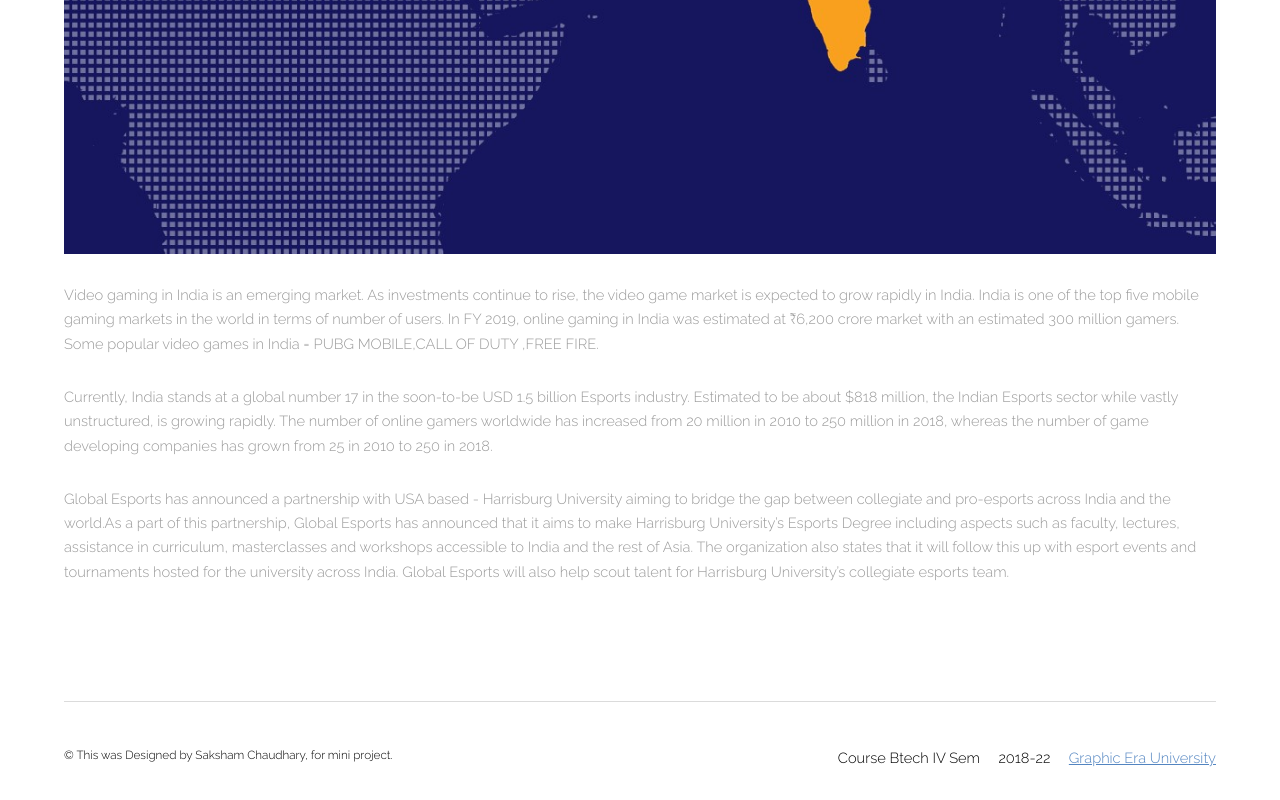
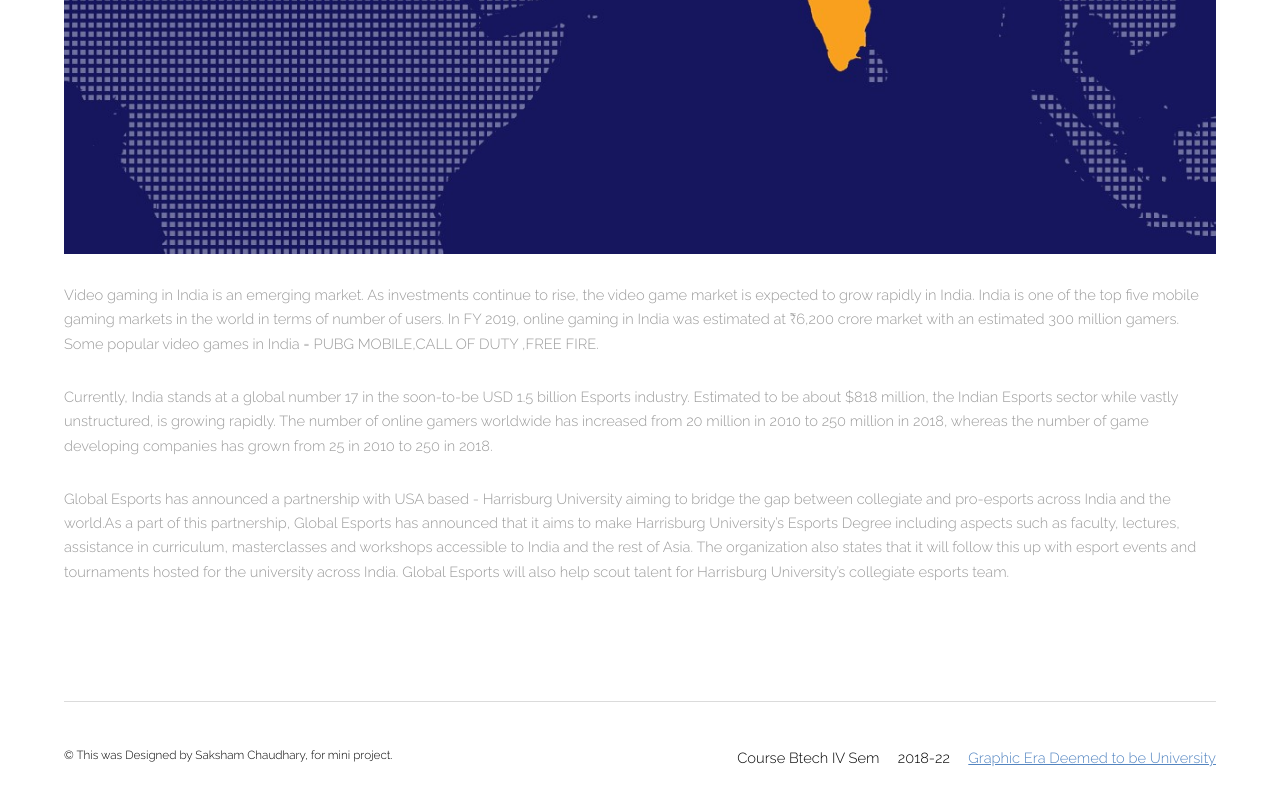
Before and after one commit to Saksham-Chaudhary/Deployed-a-website-using-Cloud-Foundry-Tool, a plain HTML site: page esports.html in a window 1280 px wide. Shown: the part 3923-4723 px from the top of the page. Drawn offline with Linux system fonts and the light colour scheme.

Commit message:
feat(cloud): Update College name

```diff
--- a/esports.html
+++ b/esports.html
@@ -93,7 +93,7 @@
 						<ul class="icons">
 							<li>Course Btech IV Sem</a></li>
 							<li>2018-22</li>
-							<li><a href="https://www.geu.ac.in/">Graphic Era University</a></li>
+							<li><a href="https://www.geu.ac.in/">Graphic Era Deemed to be University</a></li>
 
 					</div>
 				</div>
```
